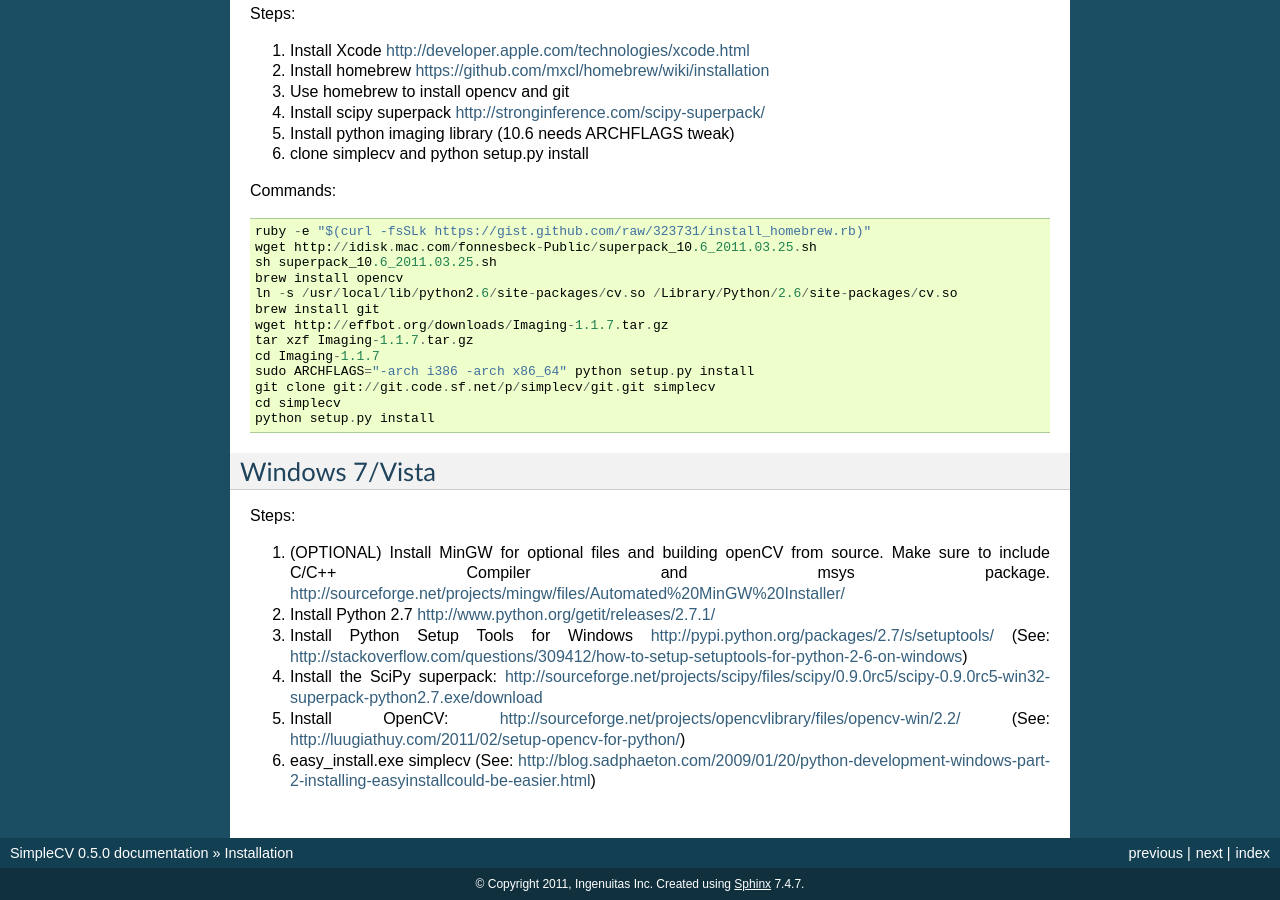
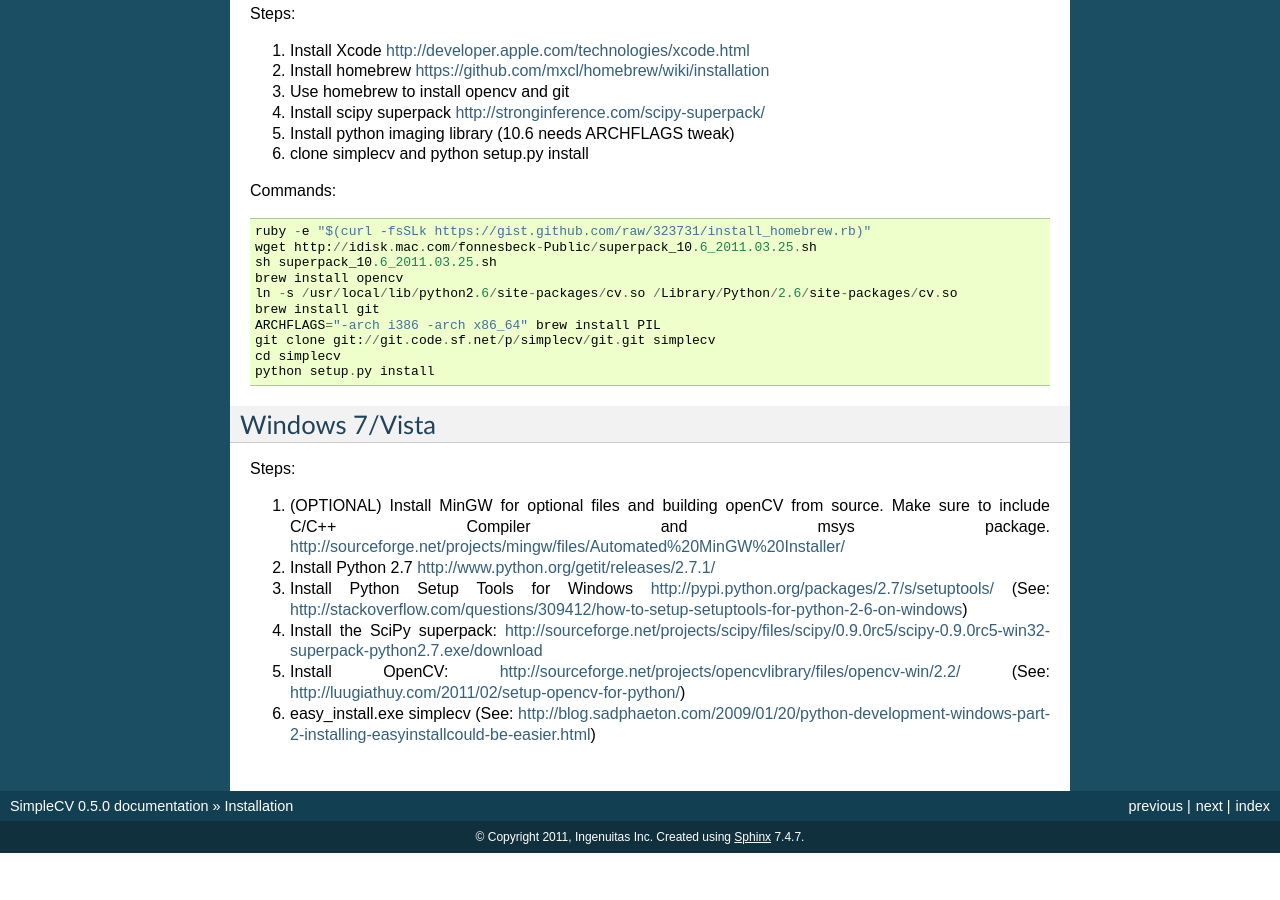
Before and after one commit to sightmachine/SimpleCV, a Sphinx documentation site: the page built from doc/installation.rst, in a window 1280 px wide and 900 px high, scrolled down 585 px. Built offline with Sphinx 7.4.7, drawn with Linux system fonts in a browser that asks for light colours; after the commit the page ends 1438 px from its top, so only the background shows below that.

Commit message:
update mac os install docs

```diff
--- a/doc/installation.rst
+++ b/doc/installation.rst
@@ -46,10 +46,7 @@
     brew install opencv
     ln -s /usr/local/lib/python2.6/site-packages/cv.so /Library/Python/2.6/site-packages/cv.so
     brew install git
-    wget http://effbot.org/downloads/Imaging-1.1.7.tar.gz
-    tar xzf Imaging-1.1.7.tar.gz
-    cd Imaging-1.1.7
-    sudo ARCHFLAGS="-arch i386 -arch x86_64" python setup.py install
+    ARCHFLAGS="-arch i386 -arch x86_64" brew install PIL
     git clone git://git.code.sf.net/p/simplecv/git.git simplecv
     cd simplecv
     python setup.py install
```
